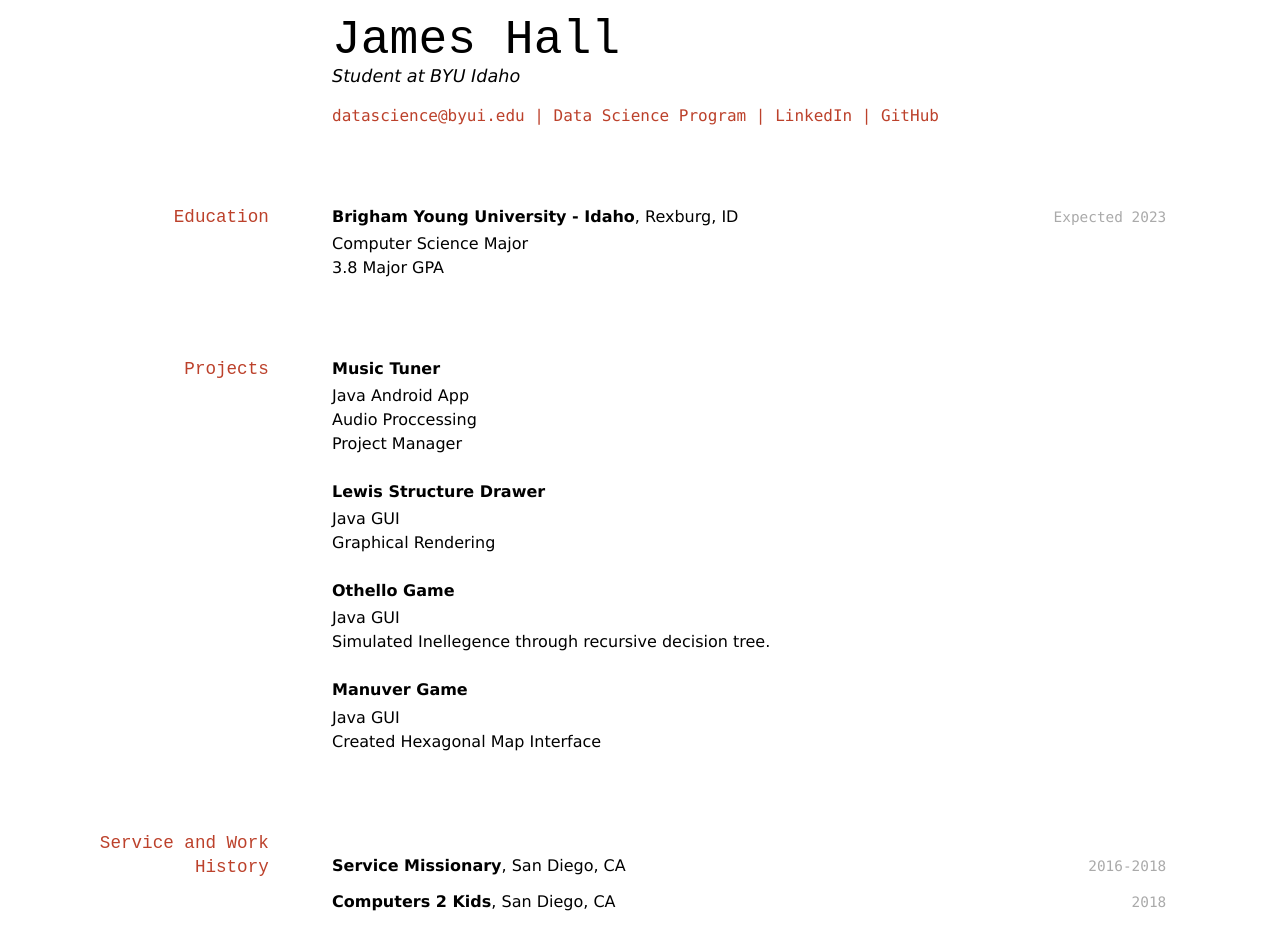
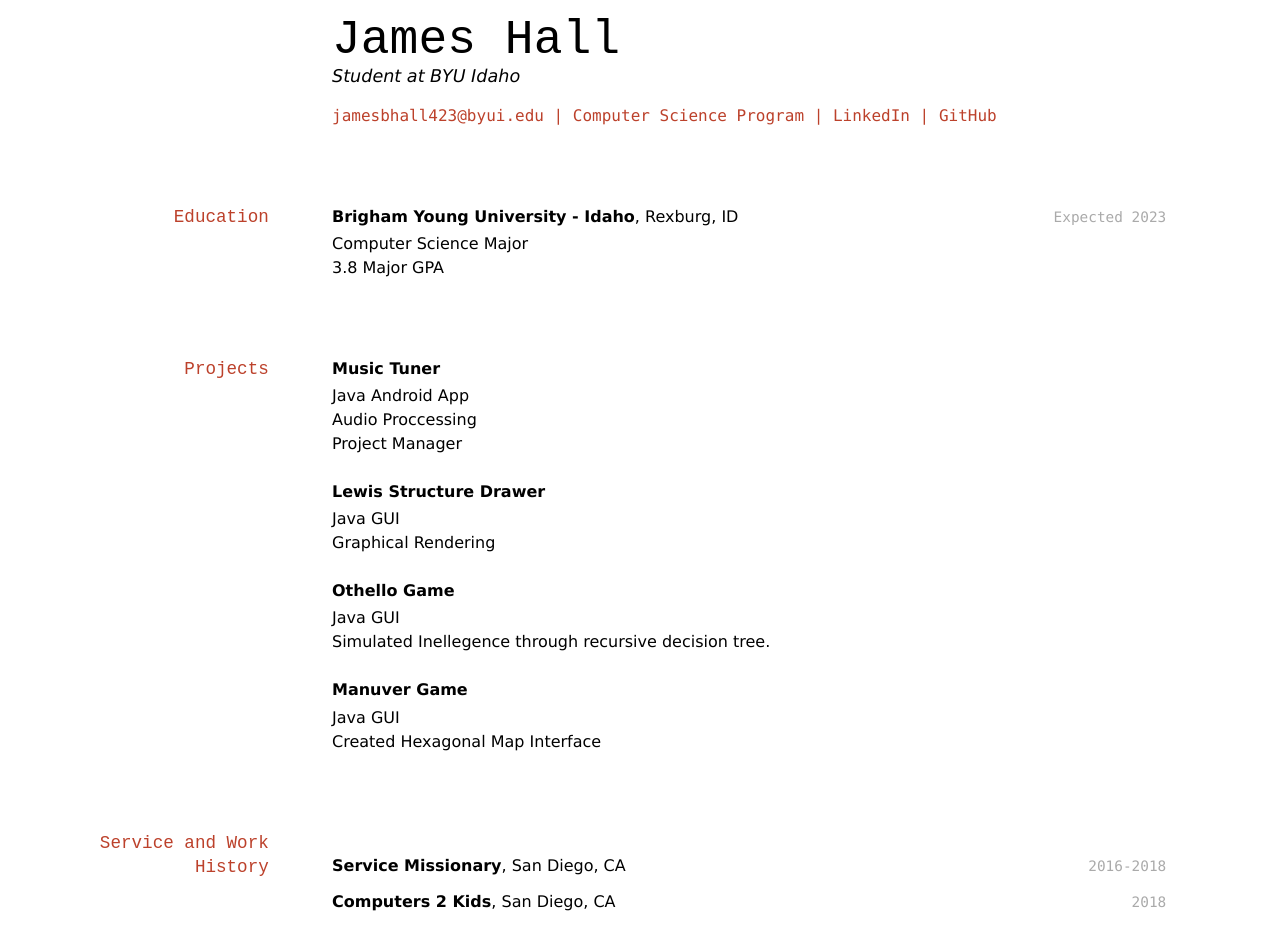
Before and after one commit to jamesbhall423/jameshall_resume, a Jekyll site: the page built from docs/index.md, in a window 1280 px wide. Built offline with Jekyll 4.4.1, drawn with Linux system fonts in a browser that asks for light colours.

Commit message:
Correct links

```diff
--- a/docs/index.md
+++ b/docs/index.md
@@ -6,10 +6,10 @@ title: James Hall's Resume
 Student at BYU Idaho
 
 <div id="webaddress">
-<a href="datascience@byui.edu">datascience@byui.edu</a>
-| <a href="https://byuidatascience.github.io/development.html">Data Science Program</a>
-| <a href="https://www.linkedin.com/groups/13537407/">LinkedIn</a>
-| <a href="https://github.com/byuids-resumes">GitHub</a>
+<a href="jamesbhall423@byui.edu">jamesbhall423@byui.edu</a>
+| <a href="https://github.com/byui-cse">Computer Science Program</a>
+| <a href="www.linkedin.com/in/james-hall-4b1a241a0">LinkedIn</a>
+| <a href="https://github.com/jamesbhall423">GitHub</a>
 </div>
 
 <!-- https://www.monique.tech/the-art-of-markdown -->
```
